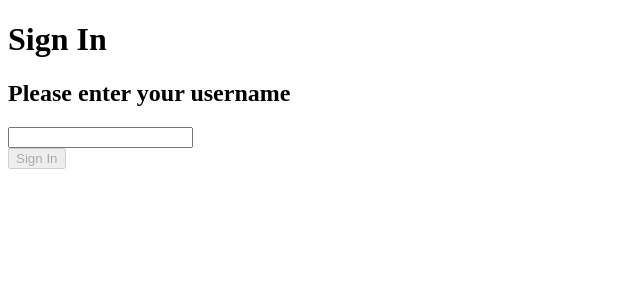
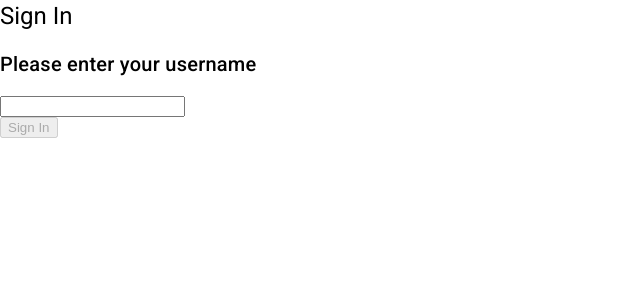
Before and after one commit to pbecchetti/cu-boulder, an Angular app: page /sign-in in a window 1280 px wide. Shown: the top 300 px of the page, without its empty margins (0-640 px from the left). Built offline with nearby package versions, Linux system fonts and the light colour scheme.

Commit message:
add angular material

```diff
--- a/angular.json
+++ b/angular.json
@@ -27,6 +27,7 @@
               "src/assets"
             ],
             "styles": [
+              "@angular/material/prebuilt-themes/indigo-pink.css",
               "src/styles.css"
             ],
             "scripts": []
@@ -94,6 +95,7 @@
               "src/assets"
             ],
             "styles": [
+              "@angular/material/prebuilt-themes/indigo-pink.css",
               "src/styles.css"
             ],
             "scripts": []
--- a/package.json
+++ b/package.json
@@ -11,10 +11,12 @@
   "private": true,
   "dependencies": {
     "@angular/animations": "^15.2.8",
+    "@angular/cdk": "^15.2.8",
     "@angular/common": "^15.2.8",
     "@angular/compiler": "^15.2.8",
     "@angular/core": "^15.2.8",
     "@angular/forms": "^15.2.8",
+    "@angular/material": "^15.2.8",
     "@angular/platform-browser": "^15.2.8",
     "@angular/platform-browser-dynamic": "^15.2.8",
     "@angular/router": "^15.2.8",
--- a/src/app/app.module.ts
+++ b/src/app/app.module.ts
@@ -10,6 +10,7 @@
 import { VoteComponent } from './question/vote/vote.component';
 import { ResultsComponent } from './question/results/results.component';
 import { HttpClientModule } from '@angular/common/http';
+import { HeaderComponent } from './shared/header/header.component';
 
 @NgModule({
   declarations: [
@@ -19,6 +20,7 @@
     CreateComponent,
     VoteComponent,
     ResultsComponent,
+    HeaderComponent,
   ],
   imports: [
     BrowserModule,
--- a/src/app/question/results/results.component.html
+++ b/src/app/question/results/results.component.html
@@ -1,4 +1,3 @@
-<a routerLink="/home"> Homepage</a>
 <div class="questions" *ngFor="let question of questions">
   <div class="question">
     Question:
--- /dev/null
+++ b/src/app/shared/header/header.component.html
@@ -0,0 +1 @@
+<a routerLink="/home">Homepage</a>
--- a/src/index.html
+++ b/src/index.html
@@ -6,8 +6,11 @@
   <base href="/">
   <meta name="viewport" content="width=device-width, initial-scale=1">
   <link rel="icon" type="image/x-icon" href="favicon.ico">
+  <link rel="preconnect" href="https://fonts.gstatic.com">
+  <link href="https://fonts.googleapis.com/css2?family=Roboto:wght@300;400;500&display=swap" rel="stylesheet">
+  <link href="https://fonts.googleapis.com/icon?family=Material+Icons" rel="stylesheet">
 </head>
-<body>
+<body class="mat-typography">
   <app-root></app-root>
 </body>
 </html>
--- a/src/styles.css
+++ b/src/styles.css
@@ -1 +1,4 @@
 /* You can add global styles to this file, and also import other style files */
+
+html, body { height: 100%; }
+body { margin: 0; font-family: Roboto, "Helvetica Neue", sans-serif; }
```
Also changed, not shown: src/app/shared/header/header.component.ts (added, +10 -0 lines), src/app/shared/header/header.component.css (added), 2 other files (tests, documents, lock files or other folders).
